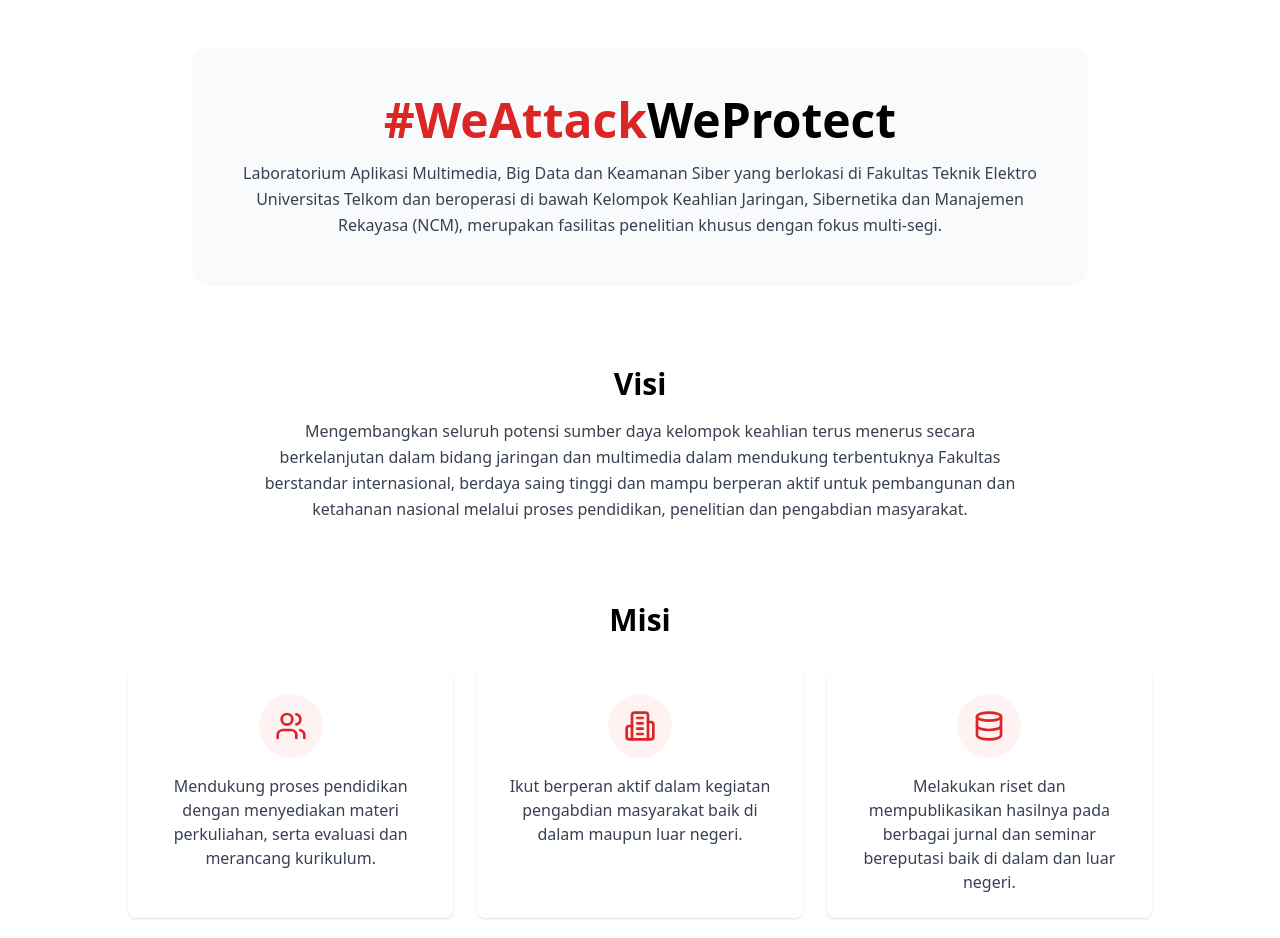
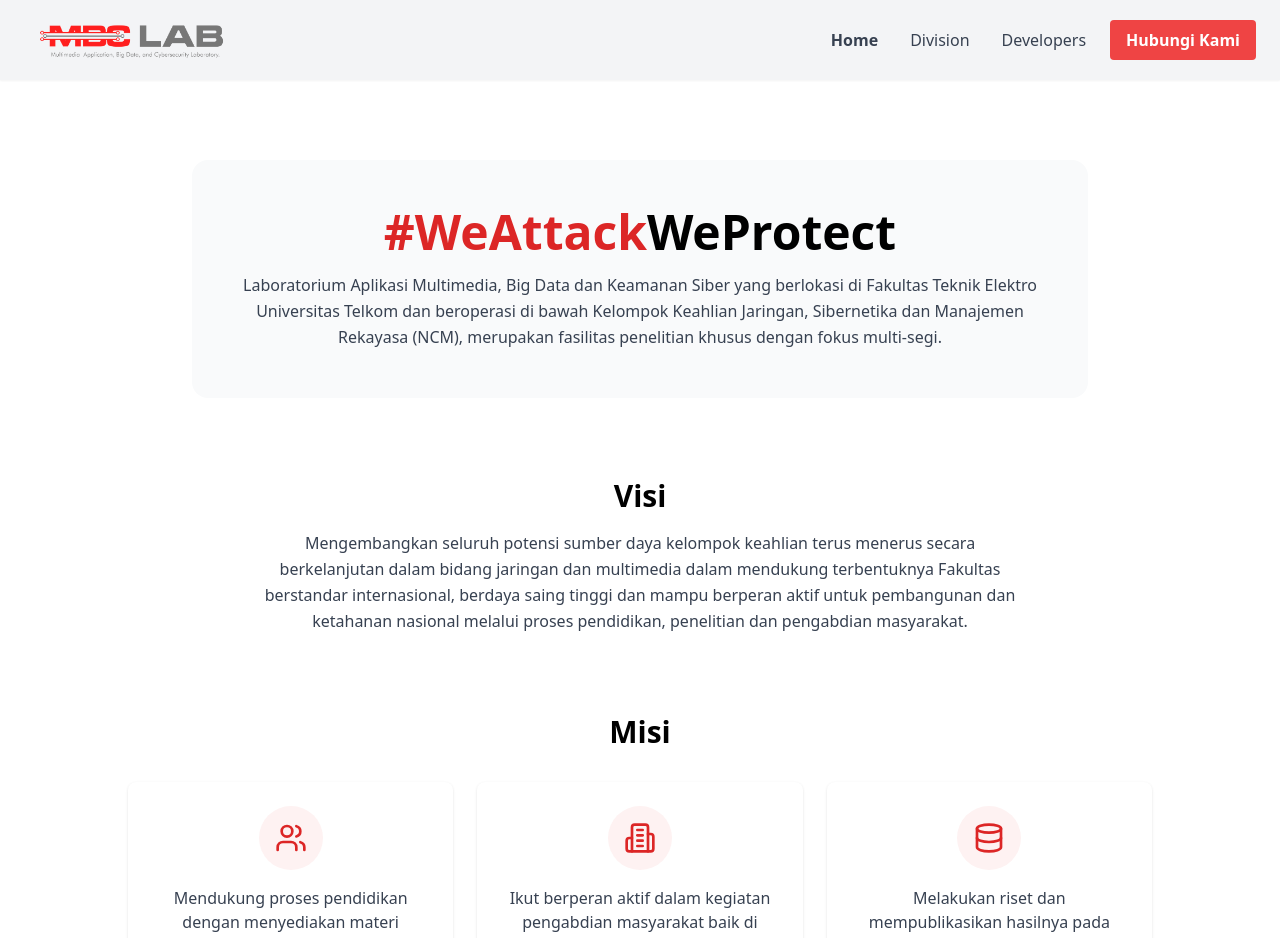
Before and after one commit to VeironVaya/mbc_laboratory_website, a React (Create React App) app in the folder frontend/: page / in a window 1280 px wide. Shown: the top 938 px of the page. Built offline with nearby package versions, Linux system fonts and the light colour scheme.

Commit message:
Revert "deploy v8"
This reverts commit e96002cc7bf9182906923bfa84b5f50e113cde96.

```diff
--- a/frontend/src/components/TopNavbar.jsx
+++ b/frontend/src/components/TopNavbar.jsx
@@ -1,51 +1,56 @@
 import React from 'react';
-import { Users, Building2, Database } from 'lucide-react';
+import { NavLink } from 'react-router-dom';
+import logo from '../assets/logos/logombclab.png';
 
-export default function Home() {
+export default function TopNavbar() {
+  const links = [
+    { to: '/', label: 'Home' },
+    { to: '/divisions', label: 'Division' },
+    { to: '/developer', label: 'Developers' }
+  ];
+
   return (
-    <div className="space-y-20 px-4 py-12 lg:px-0">
-      <section className="bg-gray-50   rounded-2xl p-8 md:p-12 max-w-4xl mx-auto">
-        <h1 className="text-xl md:text-5xl font-extrabold text-center">
-          <span className="text-red-600">#WeAttack</span>WeProtect
-        </h1>
-        <p className="mt-4 text-gray-700 text-center leading-relaxed">
-          Laboratorium Aplikasi Multimedia, Big Data dan Keamanan Siber yang berlokasi di Fakultas Teknik Elektro Universitas Telkom dan beroperasi di bawah Kelompok Keahlian Jaringan, Sibernetika dan Manajemen Rekayasa (NCM), merupakan fasilitas penelitian khusus dengan fokus multi-segi.
-        </p>
-      </section>
+    <header>
+      <nav className="bg-gray-100 shadow-sm" aria-label="Main navigation">
+        <div className="container mx-auto flex items-center justify-between py-4 px-6">
+          {/* Logo */}
+          <NavLink to="/" className="flex items-center space-x-3 flex-shrink-0">
+            <img
+              src={logo}
+              alt="MBC Lab logo"
+              className="h-12 max-w-xs object-contain"
+            />
+          </NavLink>
 
-      <section className="max-w-3xl mx-auto text-center">
-        <h2 className="text-2xl md:text-3xl font-semibold">Visi</h2>
-        <p className="mt-4 text-gray-700 leading-relaxed">
-          Mengembangkan seluruh potensi sumber daya kelompok keahlian terus menerus secara berkelanjutan dalam bidang jaringan dan multimedia dalam mendukung terbentuknya Fakultas berstandar internasional, berdaya saing tinggi dan mampu berperan aktif untuk pembangunan dan ketahanan nasional melalui proses pendidikan, penelitian dan pengabdian masyarakat.
-        </p>
-      </section>
+          {/* Navigation Links */}
+          <div className="flex items-center space-x-6">
+            <ul className="hidden md:flex space-x-8">
+              {links.map((link) => (
+                <li key={link.to}>
+                  <NavLink
+                    to={link.to}
+                    className={({ isActive }) =>
+                      `text-gray-700 hover:text-blue-600 transition-colors whitespace-nowrap ${
+                        isActive ? 'font-semibold text-blue-600' : ''
+                      }`
+                    }
+                  >
+                    {link.label}
+                  </NavLink>
+                </li>
+              ))}
+            </ul>
 
-      <section className="max-w-5xl mx-auto">
-        <h2 className="text-2xl md:text-3xl font-semibold text-center">Misi</h2>
-        <div className="mt-8 grid grid-cols-1 md:grid-cols-3 gap-6">
-          {[
-            {
-              icon: Users,
-              text: 'Mendukung proses pendidikan dengan menyediakan materi perkuliahan, serta evaluasi dan merancang kurikulum.'
-            },
-            {
-              icon: Building2,
-              text: 'Ikut berperan aktif dalam kegiatan pengabdian masyarakat baik di dalam maupun luar negeri.'
-            },
-            {
-              icon: Database,
-              text: 'Melakukan riset dan mempublikasikan hasilnya pada berbagai jurnal dan seminar bereputasi baik di dalam dan luar negeri.'
-            }
-          ].map(({ icon: Icon, text }, idx) => (
-            <div key={idx} className="bg-white rounded-lg shadow p-6 flex flex-col items-center text-center">
-              <div className="bg-red-50 rounded-full p-4 mb-4">
-                <Icon className="w-8 h-8 text-red-600" />
-              </div>
-              <p className="text-gray-700">{text}</p>
-            </div>
-          ))}
+            {/* Highlighted Contact Us Button */}
+            <NavLink
+              to="/contact"
+              className="hidden md:inline-block bg-red-500 hover:bg-red-600 text-white font-semibold px-4 py-2 rounded transition-colors whitespace-nowrap"
+            >
+              Hubungi Kami
+            </NavLink>
+          </div>
         </div>
-      </section>
-    </div>
+      </nav>
+    </header>
   );
 }
--- a/frontend/src/pages/Home.jsx
+++ b/frontend/src/pages/Home.jsx
@@ -5,7 +5,7 @@ export default function Home() {
   return (
     <div className="space-y-20 px-4 py-12 lg:px-0">
       <section className="bg-gray-50   rounded-2xl p-8 md:p-12 max-w-4xl mx-auto">
-        <h1 className="text-xl md:text-5xl font-extrabold text-center">
+        <h1 className="text-4xl md:text-5xl font-extrabold text-center">
           <span className="text-red-600">#WeAttack</span>WeProtect
         </h1>
         <p className="mt-4 text-gray-700 text-center leading-relaxed">
```
Also changed, not shown: 1 other file (tests, documents, lock files or other folders).
